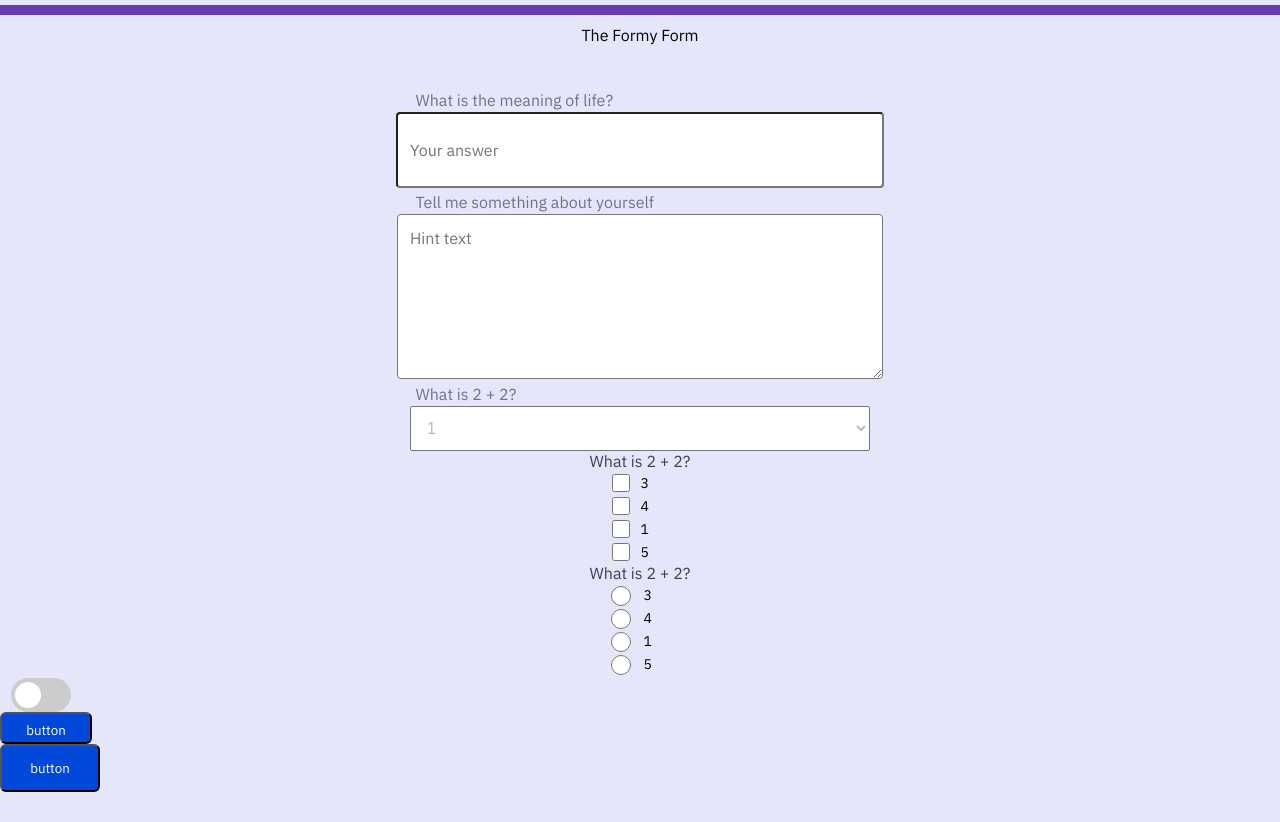
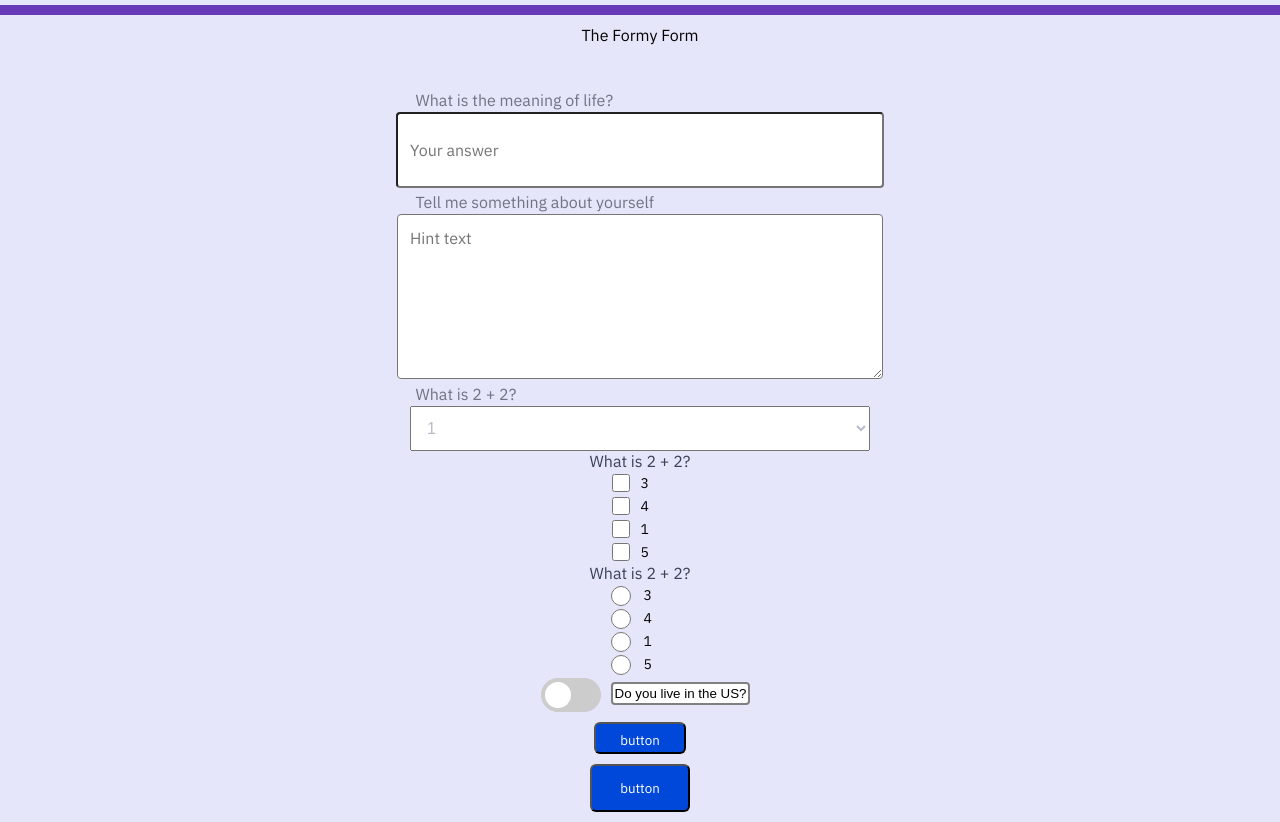
Before and after one commit to azharshahstl/swappable-components, a React (Create React App) app: page / in a window 1280 px wide. Before the commit the page ends 800 px from the top, so only its background shows below. Built offline with nearby package versions, Linux system fonts and the light colour scheme.

Commit message:
completed styling and html

```diff
--- a/src/Buttons/LargeButton.js
+++ b/src/Buttons/LargeButton.js
@@ -3,7 +3,7 @@ import classes from './LargeButton.module.css'
 
 const LargeButton = (props) => {
     return(
-        <div>
+        <div className={classes.LargeButtonDiv}>
             <button className={classes.Button} >
                 button
             </button>
--- a/src/Buttons/LargeButton.module.css
+++ b/src/Buttons/LargeButton.module.css
@@ -1,3 +1,9 @@
+.LargeButtonDiv {
+  margin: 10px;
+  display: flex;
+  justify-content: center;
+}
+
 .Button {
   font-family: "IBM Plex Sans", sans-serif;
   line-height: 24px;
--- a/src/Buttons/SmallButton.js
+++ b/src/Buttons/SmallButton.js
@@ -3,7 +3,7 @@ import classes from './SmallButton.module.css'
 
 const SmallButton = (props) => {
     return(
-        <div>
+        <div className={classes.SmallButtonDiv}>
             <button className={classes.Button} >
                 button
             </button>
--- a/src/Buttons/SmallButton.module.css
+++ b/src/Buttons/SmallButton.module.css
@@ -1,3 +1,9 @@
+.SmallButtonDiv {
+  margin: 10px;
+  display: flex;
+  justify-content: center;
+}
+
 .Button {
   font-family: "IBM Plex Sans", sans-serif;
   line-height: 24px;
--- a/src/Inputs/SwitchInput.js
+++ b/src/Inputs/SwitchInput.js
@@ -4,11 +4,16 @@ import classes from './SwitchInput.module.css'
 const SwitchInput = (props) => {
 
     return (
-        <div>
-            <label className={classes.Switch}>
-            <input type="checkbox"/>
-            <span className={classes.SliderRound}></span>
-            </label>
+        <div className={classes.Container}>
+            <div>
+                <label className={classes.Switch}>
+                <input type="checkbox"/>
+                <span className={classes.SliderRound}></span>
+                </label>
+            </div>
+            <button className={classes.ResQuestion}>
+                Do you live in the US?
+            </button>
         </div>
     )
 }
--- a/src/Inputs/SwitchInput.module.css
+++ b/src/Inputs/SwitchInput.module.css
@@ -1,3 +1,17 @@
+.Container {
+  display: flex;
+  align-items: center;
+  justify-content: center;
+}
+
+.ResQuestion {
+  margin-left: 10px;
+  border: 2px solid grey;
+  padding: 2px;
+  border-radius: 4px;
+  background-color: white;
+}
+
 .Switch {
   position: relative;
   display: flex;
```
